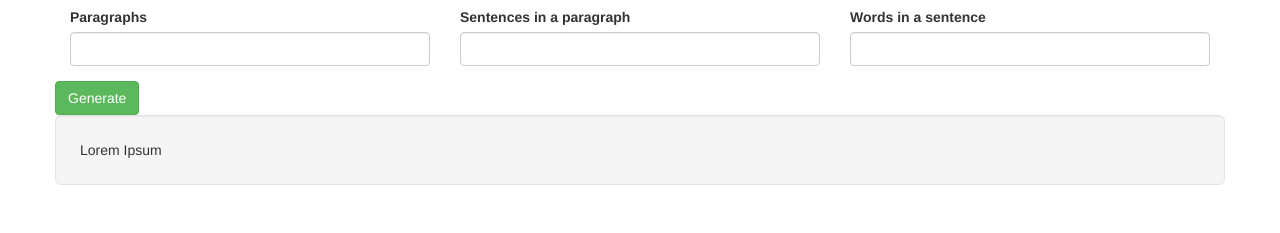
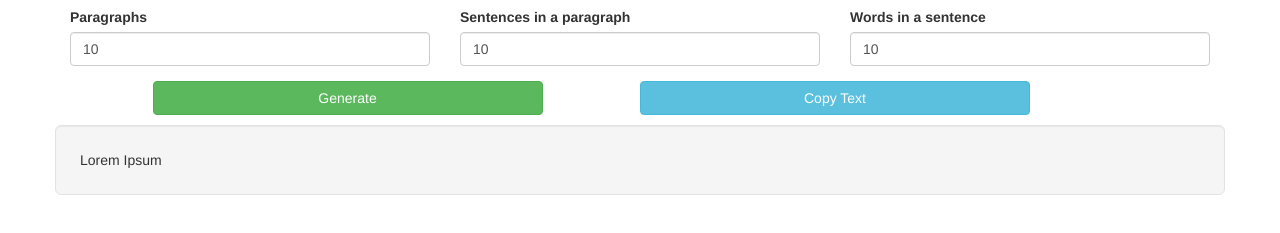
Before and after one commit to Eric-OG/lorem-ipsum-generator, a plain HTML site: page client/index.html in a window 1280 px wide. Shown: the part 63-296 px from the top of the page. Drawn offline with nearby package versions, Linux system fonts and the light colour scheme.

Commit message:
Add copy feature

```diff
--- a/client/index.html
+++ b/client/index.html
@@ -10,6 +10,7 @@
 
     <link rel="stylesheet" href="https://maxcdn.bootstrapcdn.com/bootstrap/3.3.7/css/bootstrap.min.css">
     <link rel="stylesheet" href="https://maxcdn.bootstrapcdn.com/font-awesome/4.7.0/css/font-awesome.min.css">
+    <link rel="stylesheet" type="text/css" href="styles.css">
 </head>
 
 <body>
@@ -22,21 +23,24 @@
         <div class="row">
             <div class="form-group col-md-4 col-12">
                 <label for="paragraphs">Paragraphs</label>
-                <input type="number" class="form-control" id="paragraphs">
+                <input type="number" class="form-control" id="paragraphs" value="10">
             </div>
 
             <div class="form-group col-md-4 col-12">
                 <label for="sentences">Sentences in a paragraph</label>
-                <input type="number" class="form-control" id="sentences">
+                <input type="number" class="form-control" id="sentences" value="10">
             </div>
 
             <div class="form-group col-md-4 col-12">
                 <label for="words">Words in a sentence</label>
-                <input type="number" class="form-control" id="words">
+                <input type="number" class="form-control" id="words" value="10">
             </div>
         </div>
         <div class="row">
-            <button class="btn btn-success" id="generateButton">Generate</button>
+            <button class="btn btn-success col-md-4 col-md-offset-1 col-xs-12 space-bottom" id="generateButton"
+                style="margin-bottom: 10px">Generate</button>
+            <button class="btn btn-info col-md-4 col-md-offset-1 col-xs-12 space-bottom" id="copyButton">Copy
+                Text</button>
         </div>
         <div class="row">
             <div class="col-12">
--- a/client/index.js
+++ b/client/index.js
@@ -1,17 +1,25 @@
 const updateText = () => {
-    const paragraphInput = document.getElementById('paragraphs')
-    const sentencesInput = document.getElementById('sentences')
-    const wordsInput = document.getElementById('words')
+    const generatedText = document.getElementById('generatedText');
+    const paragraphInput = document.getElementById('paragraphs');
+    const sentencesInput = document.getElementById('sentences');
+    const wordsInput = document.getElementById('words');
 
     const paragraphs = paragraphInput.value;
     const sentences = sentencesInput.value;
     const words = wordsInput.value;
 
-    const generatedText = document.getElementById('generatedText');
     fetch(`http://localhost:5000/api/${paragraphs}/${sentences}/${words}`)
         .then(res => res.json())
         .then(data => { generatedText.innerHTML = data.text })
 }
 
-const generateButton = document.getElementById('generateButton')
-generateButton.onclick = updateText
+const copyToClipboard = () => {
+    const generatedText = document.getElementById('generatedText');
+    window.navigator.clipboard.writeText(generatedText.innerText);
+}
+
+const generateButton = document.getElementById('generateButton');
+generateButton.onclick = updateText;
+
+const copyButton = document.getElementById('copyButton');
+copyButton.onclick = copyToClipboard;
--- /dev/null
+++ b/client/styles.css
@@ -0,0 +1,3 @@
+.space-bottom {
+    margin-bottom: 8px;
+}
```
Also changed, not shown: server/dist/app.js (added).
